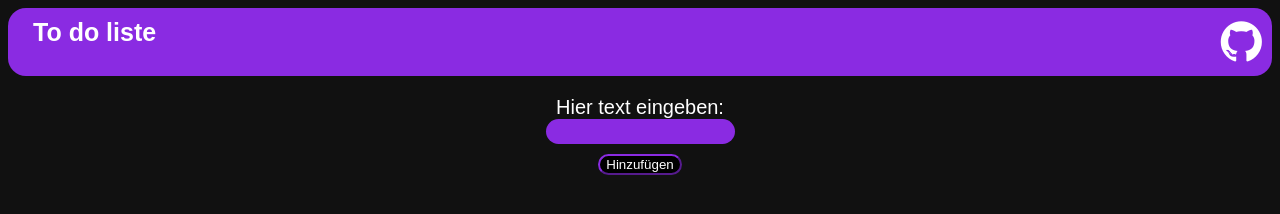
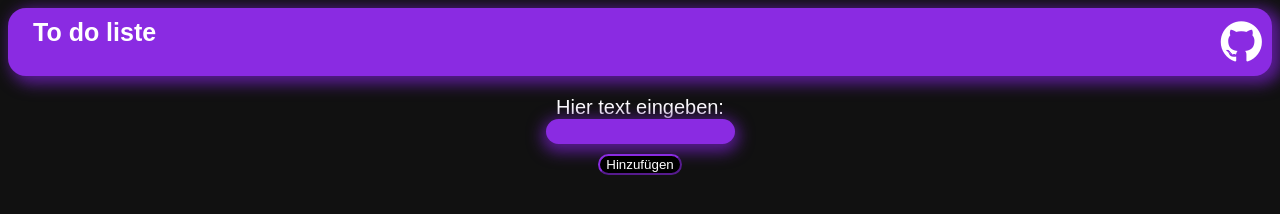
Before and after one commit to Z4ex/To-Do-list, a plain HTML site: page To do liste/index.html in a window 1280 px wide. Drawn offline with Linux system fonts and the light colour scheme.

Commit message:
Update style.css

```diff
--- a/To do liste/style.css
+++ b/To do liste/style.css
@@ -5,6 +5,7 @@ body {
     margin: 8px;
 }
 nav {
+    box-shadow: 6px 4px 15px 4px rgb(90, 28, 148);
     display: flex;
     background-color: blueviolet;
     padding: 10px;
@@ -55,6 +56,7 @@ button:hover{
     justify-content: center;
 }
 input{
+    box-shadow: 0px 4px 15px 4px rgb(90, 28, 148);
     background-color: blueviolet;
     border: 0;
     padding: 5px;
```
